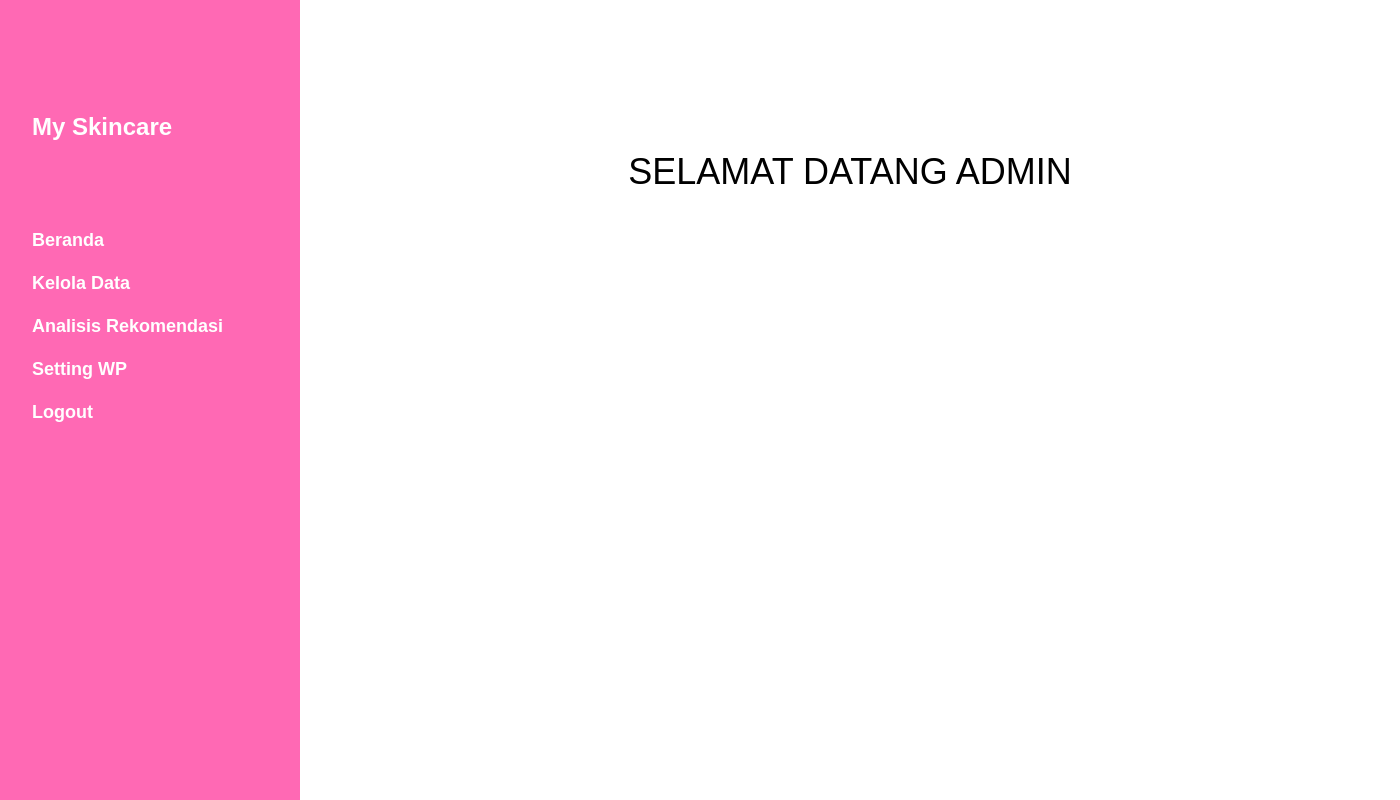
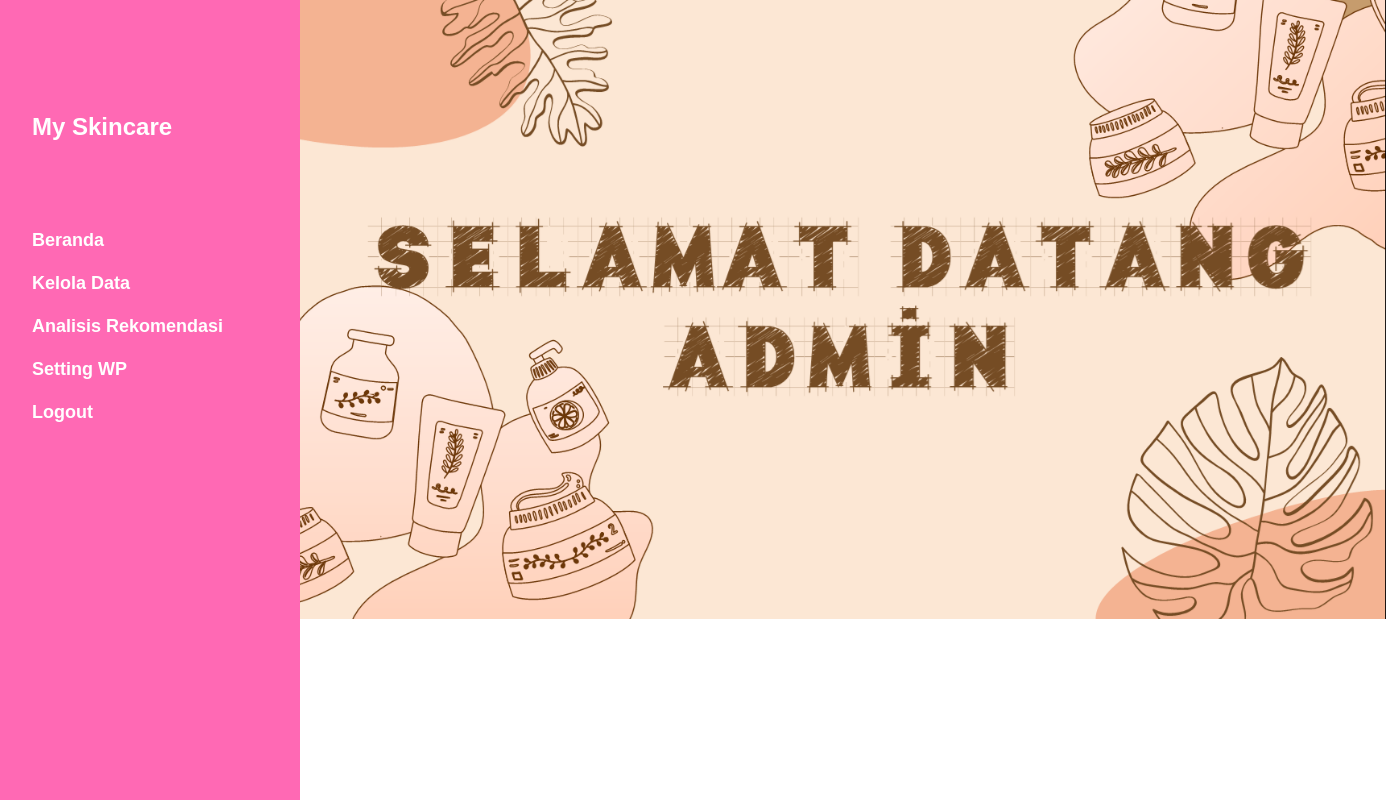
Before and after one commit to nulldayexploits/wp, a PHP site: page /skripsi/admin/index.php in a window 1400 px wide. Run offline with PHP 8.4, Linux system fonts and the light colour scheme; the visitor is signed in with stand-in values (Sample User, id 1).

Commit message:
perbaikan index

```diff
--- a/admin/index.php
+++ b/admin/index.php
@@ -24,9 +24,9 @@
 
 
   <!-- Services -->
-  <div class="w3-container" id="tentang" style="margin-top:45px;font-weight: bold;font-size: 20px;">
-    <center><BR><br><br>
-    	<h1>SELAMAT DATANG ADMIN</h1>
+  <div class="w3-container" id="tentang" style="margin-top:0px;font-weight: bold;font-size: 20px;margin-left: -70px;">
+    <center>
+    	<img src="pic/dashboard.png" width="1100">
       </center>
   </div>
 
```
Also changed, not shown: admin/pic/dashboard.png (added).
